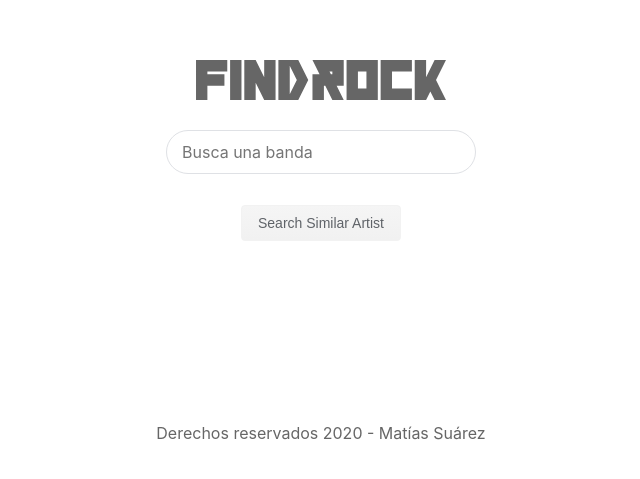
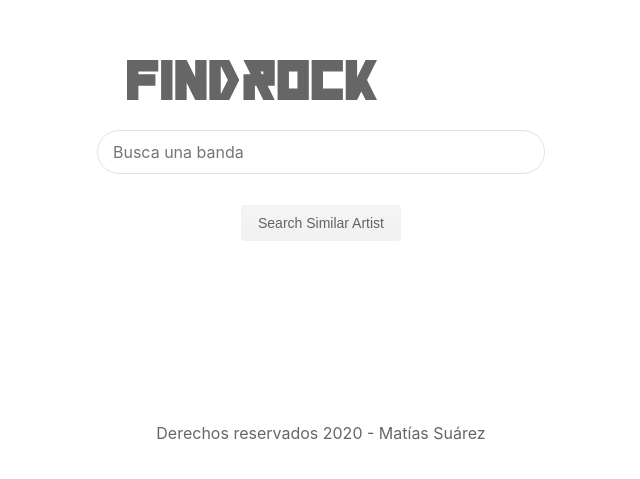
Before and after one commit to MatiSuarez/Find-Rock, a React (Create React App) app: page / in a window 1280 px wide. Shown: the part 139-618 px from the top of the page, without its empty margins (319-959 px from the left). Built offline with nearby package versions, Linux system fonts and the light colour scheme.

Commit message:
new commit

```diff
--- a/src/App.js
+++ b/src/App.js
@@ -4,7 +4,7 @@ import "bootstrap/dist/css/bootstrap.css";
 import PageSearchResult from "./PageSearchResult";
 import PageHome from "./PageHome";
 import PageArtist from "./PageArtist";
-import Footer from "./Components/Footer";
+import Layout from "./Components/Layout";
 
 import { BrowserRouter, Route, Switch } from "react-router-dom";
 
@@ -12,13 +12,13 @@ class App extends Component {
   render() {
     return (
       <BrowserRouter>
-        <Footer>
+        <Layout>
           <Switch>
             <Route exact path="/search" component={PageSearchResult} />
             <Route exact path="/artist" component={PageArtist} />
             <Route exact path="/" component={PageHome} />
           </Switch>
-        </Footer>
+        </Layout>
       </BrowserRouter>
     );
   }
--- a/src/Components/Footer.js
+++ b/src/Components/Footer.js
@@ -1,10 +1,8 @@
 import React from "react";
 
-export default function Footer(props) {
-  const children = props.children;
+export default function Footer() {
   return (
     <React.Fragment>
-      {children}
       <div className="row">
         <div className="col-md-12 centrar">
           <p> Derechos reservados 2020 - Matías Suárez </p>
--- /dev/null
+++ b/src/Components/Layout.js
@@ -0,0 +1,12 @@
+import React from "react";
+import Footer from "./Footer";
+
+export default function Layout(props) {
+  const children = props.children;
+  return (
+    <React.Fragment>
+      {children}
+      <Footer />
+    </React.Fragment>
+  );
+}
--- a/src/PageHome.js
+++ b/src/PageHome.js
@@ -9,7 +9,11 @@ class PageHome extends Component {
         <div className="row centrado">
           <div classname="col-md-6 centrar">
             <img src={logo} alt="" id="logo" />
-            <form className="form" name="Form" onSubmit={this.handleSubmit}>
+            <form
+              className="form-inline"
+              name="Form"
+              onSubmit={this.handleSubmit}
+            >
               <div className="busqueda">
                 <input
                   name="busqueda"
```
